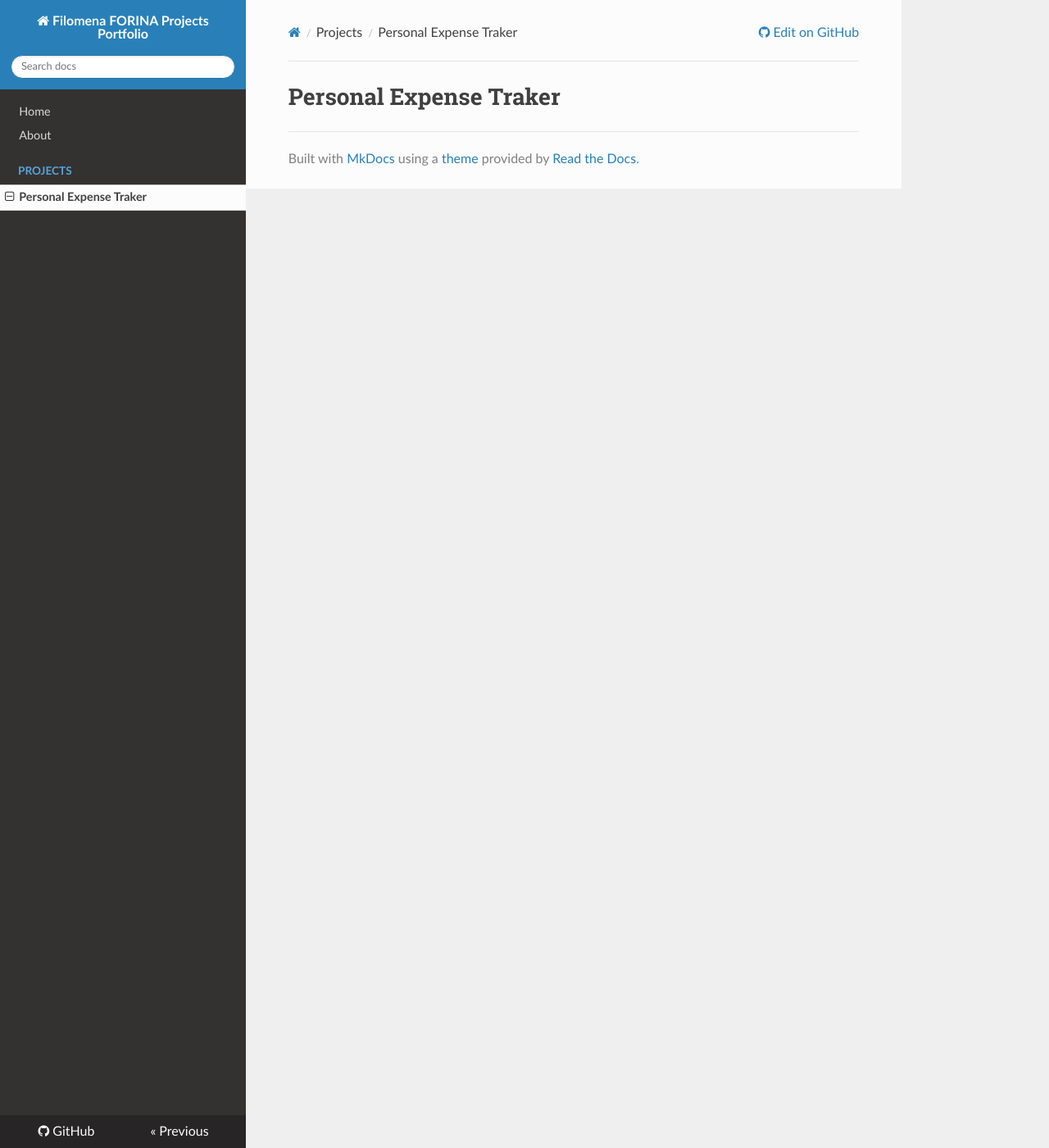
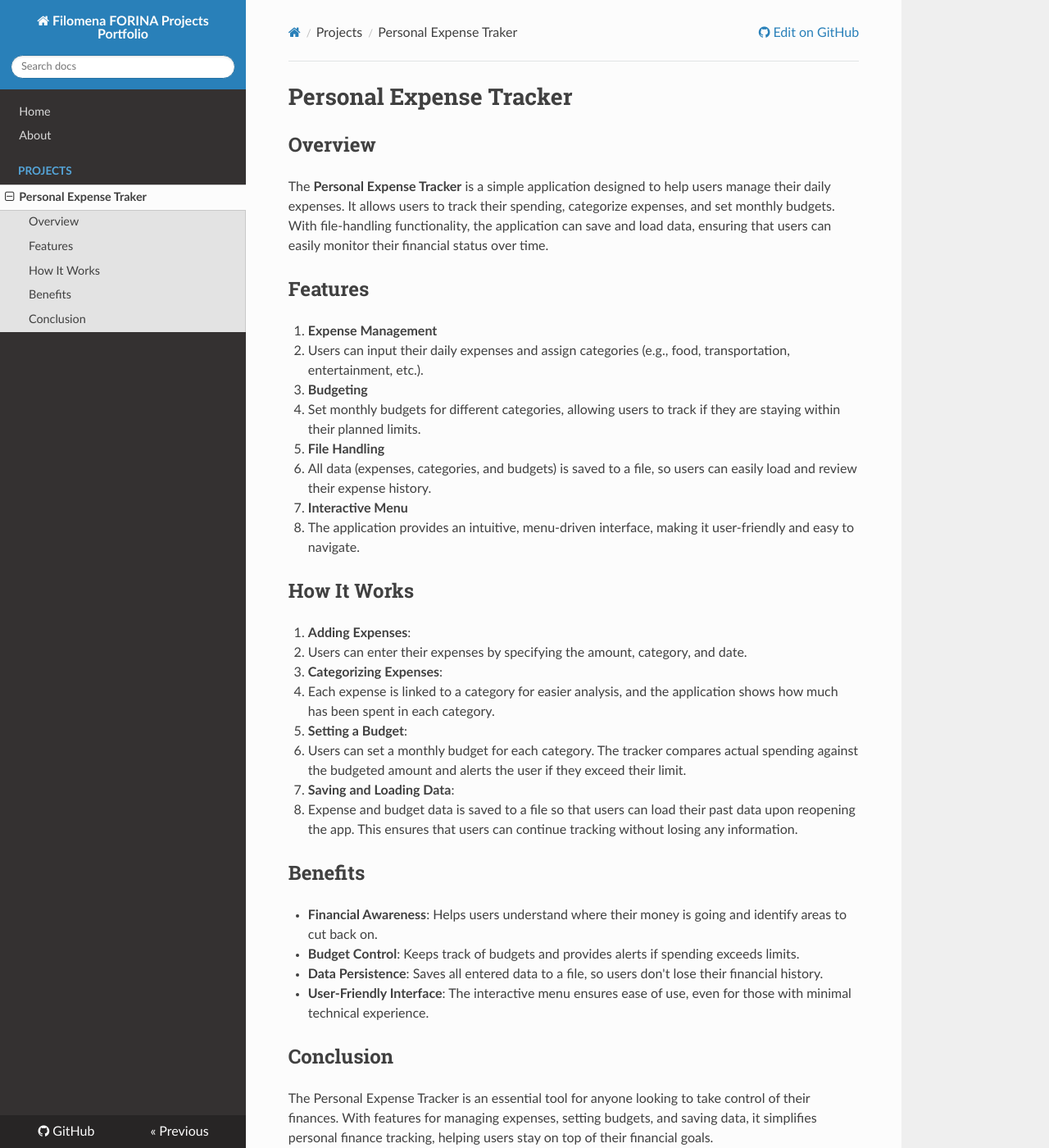
Before and after one commit to FloraFo/Python-Scripts, an MkDocs documentation site: the page built from docs/Projects/personalexpstraker.md, in a window 1280 px wide and 1400 px high. Shown: the whole window at 82% size. Built offline with MkDocs 1.6.1, drawn with Linux system fonts in a browser that asks for light colours; nearby versions of some CDN libraries; a script that is not in the unit is left out.

Commit message:
Personal Expenses Traker readme

```diff
--- a/docs/Projects/personalexpstraker.md
+++ b/docs/Projects/personalexpstraker.md
@@ -1 +1,44 @@
-# Personal Expense Traker
+# Personal Expense Tracker
+
+## Overview
+
+The **Personal Expense Tracker** is a simple application designed to help users manage their daily expenses. It allows users to track their spending, categorize expenses, and set monthly budgets. With file-handling functionality, the application can save and load data, ensuring that users can easily monitor their financial status over time.
+
+## Features
+
+1. **Expense Management**
+   - Users can input their daily expenses and assign categories (e.g., food, transportation, entertainment, etc.).
+
+2. **Budgeting**
+   - Set monthly budgets for different categories, allowing users to track if they are staying within their planned limits.
+
+3. **File Handling**
+   - All data (expenses, categories, and budgets) is saved to a file, so users can easily load and review their expense history.
+
+4. **Interactive Menu**
+   - The application provides an intuitive, menu-driven interface, making it user-friendly and easy to navigate.
+
+## How It Works
+
+1. **Adding Expenses**:
+   - Users can enter their expenses by specifying the amount, category, and date.
+
+2. **Categorizing Expenses**:
+   - Each expense is linked to a category for easier analysis, and the application shows how much has been spent in each category.
+
+3. **Setting a Budget**:
+   - Users can set a monthly budget for each category. The tracker compares actual spending against the budgeted amount and alerts the user if they exceed their limit.
+
+4. **Saving and Loading Data**:
+   - Expense and budget data is saved to a file so that users can load their past data upon reopening the app. This ensures that users can continue tracking without losing any information.
+
+## Benefits
+
+- **Financial Awareness**: Helps users understand where their money is going and identify areas to cut back on.
+- **Budget Control**: Keeps track of budgets and provides alerts if spending exceeds limits.
+- **Data Persistence**: Saves all entered data to a file, so users don't lose their financial history.
+- **User-Friendly Interface**: The interactive menu ensures ease of use, even for those with minimal technical experience.
+
+## Conclusion
+
+The Personal Expense Tracker is an essential tool for anyone looking to take control of their finances. With features for managing expenses, setting budgets, and saving data, it simplifies personal finance tracking, helping users stay on top of their financial goals.
```
Also changed, not shown: Personal Expense Tracker/README.md (added, +22 -0 lines), docs/index.md (+1 -1 lines).
